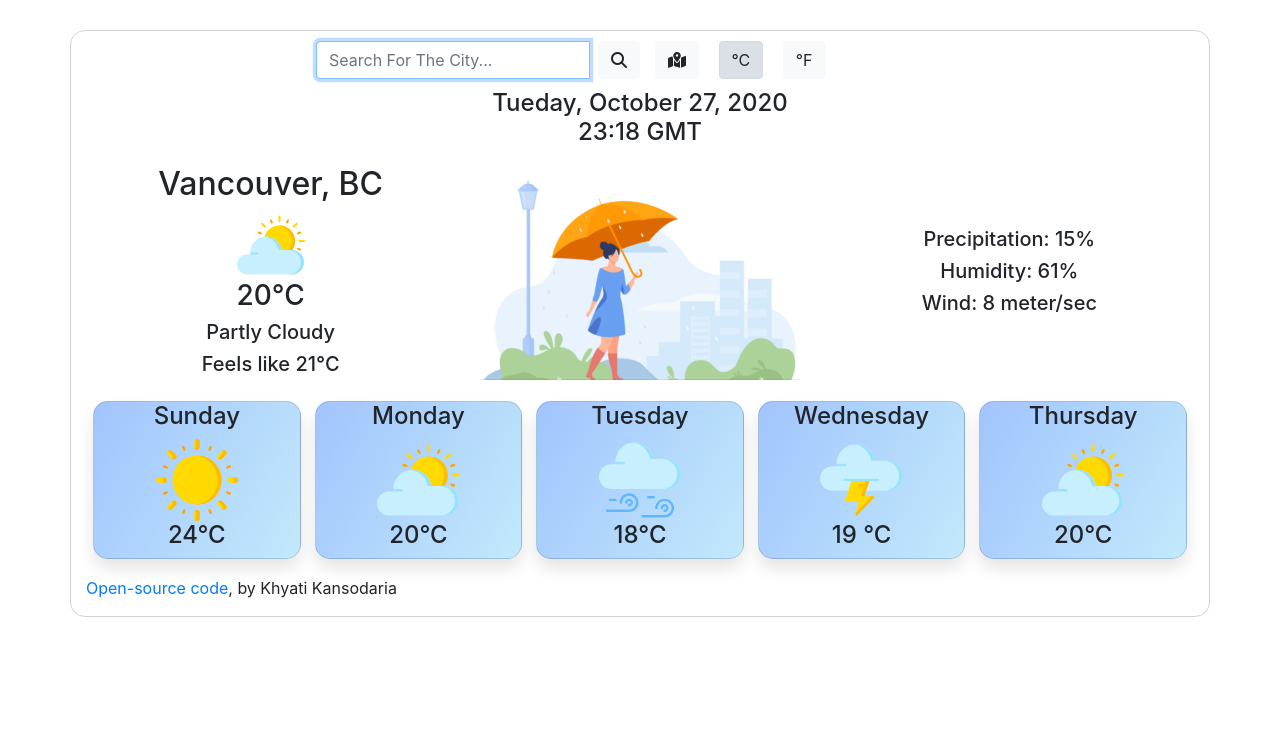
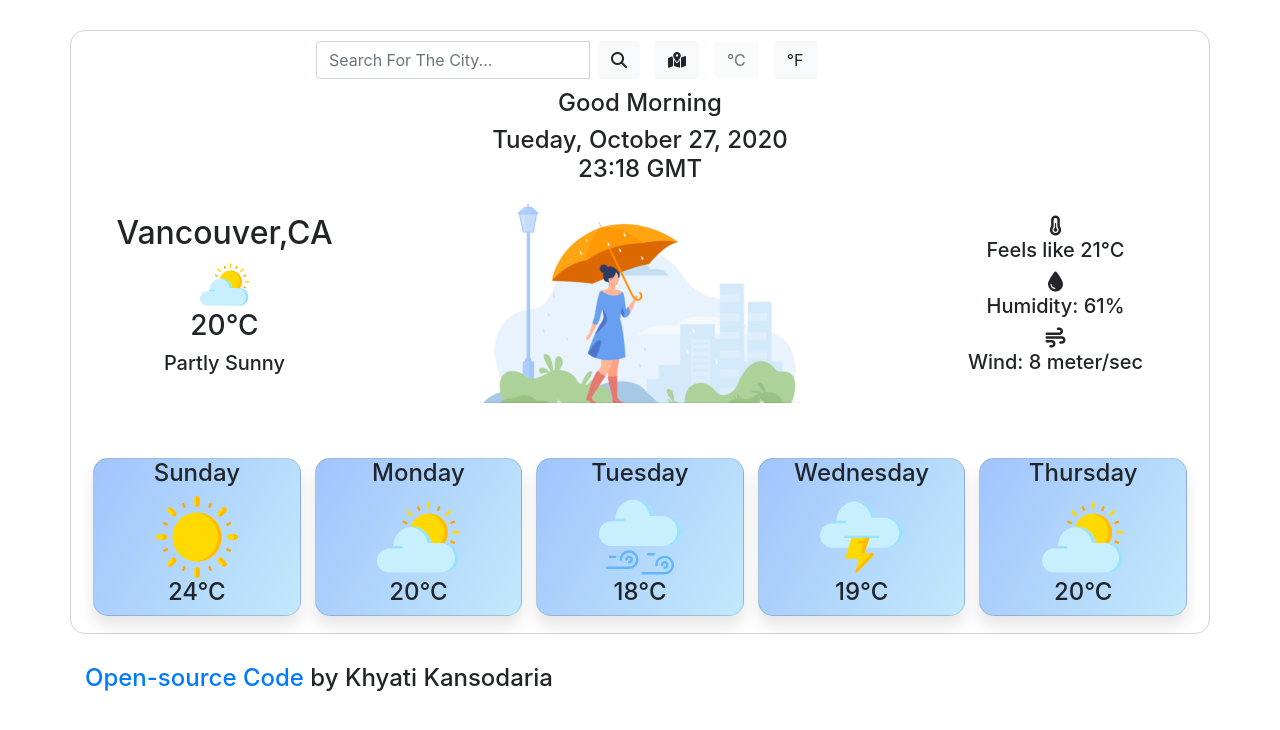
Before and after one commit to khyatikansodaria/my-weather-app, a plain HTML site: page index.html in a window 1280 px wide. Drawn offline with nearby package versions, Linux system fonts and the light colour scheme.

Commit message:
modify & add new elements and classes

```diff
--- a/Src/index.js
+++ b/Src/index.js
@@ -1,7 +1,7 @@
 let currentDateTime = new Date();
 
 let h4 = document.querySelector("h4");
-
+console.log(currentDateTime);
 let months = [
   "January",
   "February",
--- a/index.html
+++ b/index.html
@@ -1,107 +1,138 @@
 <!DOCTYPE html>
 <html lang="en">
-
   <head>
     <meta charset="UTF-8" />
     <meta name="viewport" content="width=device-width, initial-scale=1.0" />
     <title>Weather Forcast App</title>
-  <link rel="stylesheet" href="https://stackpath.bootstrapcdn.com/bootstrap/4.5.2/css/bootstrap.min.css"
-    integrity="sha384-JcKb8q3iqJ61gNV9KGb8thSsNjpSL0n8PARn9HuZOnIxN0hoP+VmmDGMN5t9UJ0Z" crossorigin="anonymous" />
+    <link
+      rel="stylesheet"
+      href="https://stackpath.bootstrapcdn.com/bootstrap/4.5.2/css/bootstrap.min.css"
+      integrity="sha384-JcKb8q3iqJ61gNV9KGb8thSsNjpSL0n8PARn9HuZOnIxN0hoP+VmmDGMN5t9UJ0Z"
+      crossorigin="anonymous"
+    />
     <link rel="stylesheet" href="Src/style.css" />
     <script src="https://cdn.jsdelivr.net/npm/axios/dist/axios.min.js"></script>
   </head>
 
   <body>
     <div class="container maincontainer">
-    <div class="row row-cols-sm-2">
+      <div class="row row-cols-1 row-cols-sm-2 justify-sm-content-center">
         <div classs="col">
-        <form class="input-group searchlocation">
-          <input type="search" class="form-control" id="search-engine" placeholder="Search for the city..." aria-label="Search"
-            aria-describedby="searchbtn" autofocus=off required />
+          <form class="input-group searchlocation float-sm-right">
+            <input
+              type="search"
+              class="form-control"
+              id="search-engine"
+              placeholder="Search for the city..."
+              aria-label="Search"
+              aria-describedby="searchbtn"
+              required
+            />
             <button class="btn btn-light ml-2" type="submit" id="searchbtn">
               <i class="fas fa-search"></i>
             </button>
           </form>
         </div>
-      <div class="col  tempbtns">
+        <div
+          class="col tempbtns mt-2 mt-sm-0 justify-content-center justify-content-sm-start d-flex"
+        >
           <button id="cntloc" class="btn btn-light" type="button">
             <i class="fas fa-map-marked-alt"></i>
           </button>
-        <button class="btn btn-light active" type="button" id="tc">°C</button>
+          <button class="btn btn-light disabled" type="button" id="tc" disabled>
+            °C
+          </button>
           <button class="btn btn-light" type="button" id="tf">°F</button>
         </div>
       </div>
-    <div class="row">
+      <h4 class="greet text-center">Good Morning</h4>
       <h4 class="text-center" id="date-time">
         Saturday, September 5, 2020<br />
         12:47 p.m. Pacific Time (PT)
       </h4>
-      <!-- <h4 class="text-center" id="date-time">
-        <span id="cntdate">Saturday, September 5, 2020</span><br />
-        <span id="cnttime">12:47 p.m. Pacific Time (PT)</span>
-      </h4> -->
+      <div class="row text-center align-items-center">
+        <div class="col-12 col-md-3 maincity">
+          <h2 class="cityName">
+            <span id="city">Vancouver</span>,<span id="country">CA</span>
+          </h2>
+          <img id="wtypeicon" src="img/partly-cloudy.svg" alt="sun" />
+          <h3 id="tempCF"><span id="current-temp">20</span><span>°C</span></h3>
+          <h5 id="wtype">Partly Sunny</h5>
         </div>
-    <div class="row text-center align-items-center">
-      <div class="col-12 col-md-4 maincity">
-        <h2 class="cityName">Vancouver, BC</h2>
-        <img id="wtypeicon" src="img/partly-cloudy.svg" alt="sun" />
-        <h3 id="tempCF"> <span id="current-temp">20</span><span>°C</span></h3>
-        <h5 id="wtype"> Partly Cloudy </h5>
-        <h5> Feels like <span id = "feelslike">21</span>°C</h5>
+        <div class="col-12 col-md-6">
+          <img src="img/fall.png" alt="tempimg" class="img-fluid" />
+        </div>
+        <div class="col-12 col-md-3">
+          <h5>
+            <i class="fas fa-thermometer-half"></i><br />Feels like
+            <span id="feelslike">21</span><span>°C</span>
+          </h5>
+
+          <h5>
+            <i class="fas fa-tint"></i><br />Humidity:
+            <span id="humidity">61</span>%
+          </h5>
+
+          <h5>
+            <i class="fas fa-wind"></i><br />Wind:
+            <span id="wind">8</span> meter/sec
           </h5>
         </div>
-      <div class="col-12 col-md-4">
-        <img src="img/fall.png" alt="tempimg" class="img-fluid" />
       </div>
-      <div class="col-12 col-md-4">
-        <h5>Precipitation: <span id="prcpt">15</span>% </h5>
-        <h5>Humidity: <span id="humidity">61</span>%</h5>
-        <h5>Wind: <span id="wind">8</span> meter/sec</h5>
-      </div>
-    </div>
-    <div class="row row-cols-2 row-cols-sm-2 row-cols-md-5 text-center forecast">
+      <div
+        class="row row-cols-2 row-cols-sm-2 row-cols-md-5 text-center forecast mt-5"
+      >
         <div class="col">
           <div class="card">
             <h4 id="pred1day">Sunday</h4>
-        <img id="pred1img" src="img/sun.svg" alt="sun">
-        <h4><span id="pred1temp">24</span>°C</h4>
+            <img id="pred1img" src="img/sun.svg" alt="sun" />
+            <h4><span id="pred1temp">24</span><span>°C</span></h4>
           </div>
         </div>
         <div class="col">
           <div class="card">
             <h4 id="pred2day">Monday</h4>
-        <img id="pred2img" src="img/partly-cloudy.svg" alt="sun">
-        <h4><span id="pred2temp"> 20</span>°C</h4>
+            <img id="pred2img" src="img/partly-cloudy.svg" alt="sun" />
+            <h4><span id="pred2temp">20</span><span>°C</span></h4>
           </div>
         </div>
         <div class="col">
           <div class="card">
             <h4 id="pred3day">Tuesday</h4>
-        <img id="pred3img" src="img/wind.svg" alt="wind">
-        <h4><span id="pred3temp">18</span>°C</h4>
+            <img id="pred3img" src="img/wind.svg" alt="wind" />
+            <h4><span id="pred3temp">18</span><span>°C</span></h4>
           </div>
         </div>
         <div class="col">
           <div class="card">
             <h4 id="pred4day">Wednesday</h4>
-        <img id="pred4img" src="img/thunderstorm.svg" alt="sun">
-        <h4><span id="pred4temp">19</span> °C</h4>
+            <img id="pred4img" src="img/thunderstorm.svg" alt="sun" />
+            <h4><span id="pred4temp">19</span><span>°C</span></h4>
           </div>
         </div>
         <div class="col">
           <div class="card">
             <h4 id="pred5day">Thursday</h4>
-        <img id="pred5img" src="img/partly-cloudy.svg" alt="sun">
-        <h4><span id="pred5temp">20</span>°C</h4>
+            <img id="pred5img" src="img/partly-cloudy.svg" alt="sun" />
+            <h4><span id="pred5temp">20</span><span>°C</span></h4>
           </div>
         </div>
       </div>
-    <p>
-      <a href="https://github.com/khyatipatel1624/my-weather-app" target="_blank">Open-source code</a>, by Khyati Kansodaria
-    </p>
     </div>
-  <script src="https://kit.fontawesome.com/306a13540f.js" crossorigin="anonymous"></script>
+    <div class="container ftr">
+      <h4>
+        <a
+          href="https://github.com/khyatipatel1624/my-weather-app"
+          target="_blank"
+          >Open-source Code</a
+        >
+        by Khyati Kansodaria
+      </h4>
+    </div>
+    <script
+      src="https://kit.fontawesome.com/306a13540f.js"
+      crossorigin="anonymous"
+    ></script>
     <script src="Src/index.js"></script>
   </body>
-
 </html>
```
Lines whose indentation alone changed are shown as unchanged.
